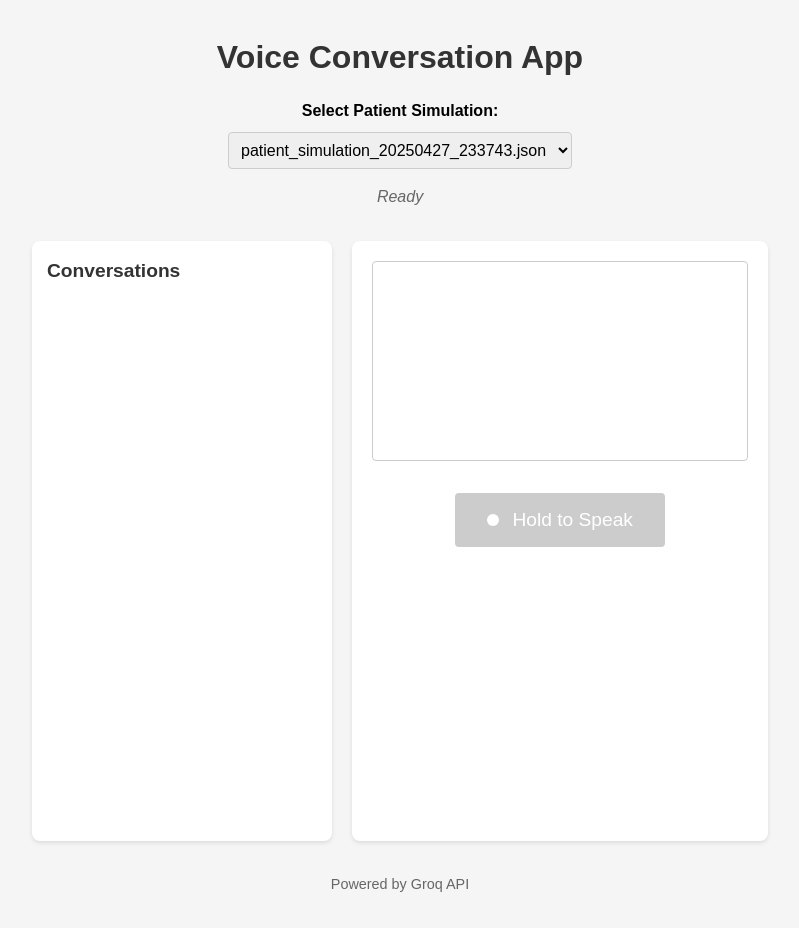
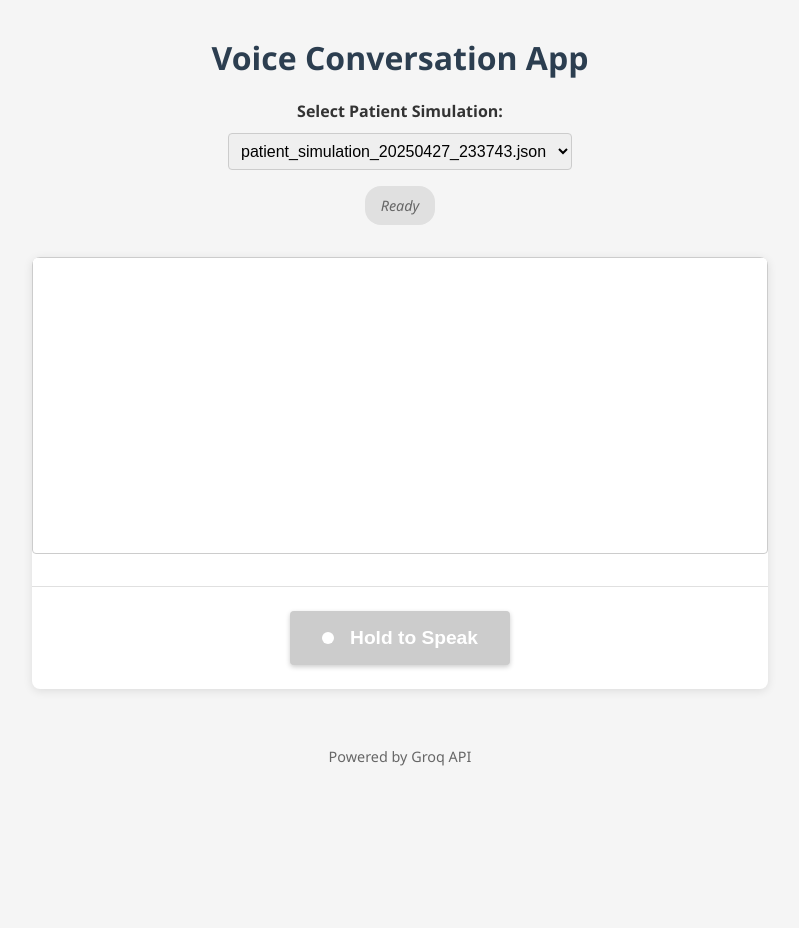
Before and after one commit to kmadhok/DoctorSimulation, a Flask app: page / in a window 1280 px wide. Shown: the whole page, without its empty margins (240-1039 px from the left). After the commit the page ends 766 px from the top, so only its background shows below. Run offline with Flask 3, Linux system fonts and the light colour scheme; data that the repository does not hold is empty.

Commit message:
restore checkpoint

```diff
--- a/app.py
+++ b/app.py
@@ -27,24 +27,15 @@ from utils.groq_integration import get_groq_response
 from utils.groq_transcribe import transcribe_audio_data
 from utils.groq_tts_speech import generate_speech_audio
 from utils.patient_simulation import load_patient_simulation, get_patient_system_prompt
-from models import db, Conversation, Message
 
 # Initialize Flask app
 app = Flask(__name__)
-
-# Configure SQLite database
-app.config['SQLALCHEMY_DATABASE_URI'] = 'sqlite:///conversations.db'
-app.config['SQLALCHEMY_TRACK_MODIFICATIONS'] = False
-
-# Initialize database
-db.init_app(app)
 
 # Initialize conversation history
 conversation_history = []
 
 # Global variable to store the current patient simulation
 current_patient_simulation = None
-current_conversation = None
 
 def get_available_patient_simulations():
     """Get list of available patient simulation files"""
@@ -65,10 +56,6 @@ def initialize_patient_data(patient_file=None):
 
 # Use this global variable instead of the one dependent on args
 patient_data = initialize_patient_data()
-
-# Create database tables
-with app.app_context():
-    db.create_all()
 
 # Move the argument parsing inside the if __name__ == '__main__' block
 if __name__ == '__main__':
@@ -117,7 +104,7 @@ def list_patient_simulations():
 @app.route('/api/select-simulation', methods=['POST'])
 def select_simulation():
     """Select a patient simulation"""
-    global patient_data, current_patient_simulation, current_conversation
+    global patient_data, current_patient_simulation
 
     try:
         data = request.get_json()
@@ -137,11 +124,6 @@ def select_simulation():
         # Load the selected simulation
         patient_data = initialize_patient_data(simulation_file)
 
-        # Create a new conversation for this simulation
-        current_conversation = Conversation(patient_simulation=simulation_file)
-        db.session.add(current_conversation)
-        db.session.commit()
-
         # Clear conversation history when changing simulations
         conversation_history.clear()
 
@@ -157,36 +139,6 @@ def select_simulation():
             'message': f'Error selecting simulation: {str(e)}'
         }), 500
 
-@app.route('/api/conversations', methods=['GET'])
-def get_conversations():
-    """Get all conversations"""
-    try:
-        conversations = Conversation.query.order_by(Conversation.created_at.desc()).all()
-        result = []
-        for conv in conversations:
-            messages = [{
-                'role': msg.role,
-                'content': msg.content,
-                'timestamp': msg.timestamp.isoformat()
-            } for msg in conv.messages]
-
-            result.append({
-                'id': conv.id,
-                'patient_simulation': conv.patient_simulation,
-                'created_at': conv.created_at.isoformat(),
-                'messages': messages
-            })
-
-        return jsonify({
-            'status': 'success',
-            'conversations': result
-        })
-    except Exception as e:
-        return jsonify({
-            'status': 'error',
-            'message': f'Error fetching conversations: {str(e)}'
-        }), 500
-
 @app.route('/process_audio', methods=['POST'])
 def process_audio():
     """
@@ -197,7 +149,7 @@ def process_audio():
     4. Generate speech audio from response
     5. Return all results to client
     """
-    global conversation_history, current_conversation
+    global conversation_history
 
     try:
         # Check if audio file was sent
@@ -259,22 +211,6 @@ def process_audio():
         conversation_history.append({"role": "user", "content": transcription})
         conversation_history.append({"role": "assistant", "content": response_text})
 
-        # Save messages to database if we have a current conversation
-        if current_conversation:
-            user_message = Message(
-                conversation_id=current_conversation.id,
-                role='user',
-                content=transcription
-            )
-            assistant_message = Message(
-                conversation_id=current_conversation.id,
-                role='assistant',
-                content=response_text
-            )
-            db.session.add(user_message)
-            db.session.add(assistant_message)
-            db.session.commit()
-
         # Generate speech audio from response
         speech_audio_bytes = generate_speech_audio(response_text)
 
--- a/requirements.txt
+++ b/requirements.txt
@@ -6,7 +6,6 @@ charset-normalizer==3.4.1
 click==8.1.8
 distro==1.9.0
 Flask==2.3.3
-Flask-SQLAlchemy==3.1.1
 groq==0.4.0
 h11==0.14.0
 httpcore==0.16.3
--- a/static/css/style.css
+++ b/static/css/style.css
@@ -1,4 +1,4 @@
-/* General styles */
+/* Reset and base styles */
 * {
     margin: 0;
     padding: 0;
@@ -6,163 +6,189 @@
 }
 
 body {
-    font-family: Arial, sans-serif;
+    font-family: 'Segoe UI', Tahoma, Geneva, Verdana, sans-serif;
     line-height: 1.6;
+    color: #333;
     background-color: #f5f5f5;
 }
 
 .container {
-    max-width: 1200px;
+    max-width: 800px;
     margin: 0 auto;
-    padding: 20px;
+    padding: 2rem;
+    height: 100vh;
+    display: flex;
+    flex-direction: column;
 }
 
 /* Header styles */
 header {
     text-align: center;
-    margin-bottom: 20px;
+    margin-bottom: 2rem;
 }
 
 h1 {
-    color: #333;
-    margin-bottom: 15px;
-}
-
-.simulation-selector {
-    margin-bottom: 15px;
+    color: #2c3e50;
+    margin-bottom: 0.5rem;
 }
 
 .status {
-    color: #666;
-    font-style: italic;
-}
-
-/* Main content layout */
-.main-content {
-    display: flex;
-    gap: 20px;
-    min-height: calc(100vh - 200px);
-}
-
-/* Sidebar styles */
-.sidebar {
-    width: 300px;
-    background-color: white;
-    border-radius: 8px;
-    padding: 15px;
-    box-shadow: 0 2px 4px rgba(0, 0, 0, 0.1);
-}
-
-.sidebar h2 {
-    color: #333;
-    margin-bottom: 15px;
-    font-size: 1.2em;
-}
-
-.conversation-list {
-    display: flex;
-    flex-direction: column;
-    gap: 10px;
-}
-
-.conversation-item {
-    padding: 10px;
-    background-color: #f8f9fa;
-    border-radius: 4px;
-    cursor: pointer;
-    transition: background-color 0.2s;
-}
-
-.conversation-item:hover {
-    background-color: #e9ecef;
-}
-
-.conversation-item.active {
-    background-color: #e3f2fd;
-    border-left: 3px solid #2196f3;
-}
-
-.conversation-item .timestamp {
-    font-size: 0.8em;
-    color: #666;
+    display: inline-block;
+    padding: 0.5rem 1rem;
+    background-color: #e0e0e0;
+    border-radius: 1rem;
+    font-size: 0.9rem;
+    font-weight: 500;
 }
 
 /* Main content styles */
 main {
     flex: 1;
+    display: flex;
+    flex-direction: column;
     background-color: white;
-    border-radius: 8px;
-    padding: 20px;
-    box-shadow: 0 2px 4px rgba(0, 0, 0, 0.1);
+    border-radius: 0.5rem;
+    box-shadow: 0 2px 10px rgba(0, 0, 0, 0.1);
+    overflow: hidden;
 }
 
+/* Conversation area */
 .conversation {
-    margin-bottom: 20px;
-    max-height: calc(100vh - 300px);
+    flex: 1;
+    padding: 1.5rem;
     overflow-y: auto;
+    display: flex;
+    flex-direction: column;
+    gap: 1rem;
 }
 
 .message {
-    margin-bottom: 15px;
-    padding: 10px;
-    border-radius: 8px;
     max-width: 80%;
+    padding: 1rem;
+    border-radius: 0.8rem;
+    position: relative;
 }
 
-.message.user {
-    background-color: #e3f2fd;
-    margin-left: auto;
+.message p {
+    margin: 0;
+    word-break: break-word;
 }
 
-.message.assistant {
-    background-color: #f5f5f5;
-    margin-right: auto;
+/* User message styles */
+.message.user {
+    align-self: flex-end;
+    background-color: #3498db;
+    color: white;
+    border-bottom-right-radius: 0.2rem;
 }
 
-/* Controls styles */
-.controls {
-    text-align: center;
-    margin-top: 20px;
+/* Assistant message styles */
+.message.assistant {
+    align-self: flex-start;
+    background-color: #f0f0f0;
+    color: #333;
+    border-bottom-left-radius: 0.2rem;
 }
 
+/* Controls area */
+.controls {
+    padding: 1.5rem;
+    border-top: 1px solid #e0e0e0;
+    display: flex;
+    justify-content: center;
+}
+
+/* Record button */
 .record-button {
-    padding: 15px 30px;
-    font-size: 1.1em;
-    background-color: #2196f3;
+    display: flex;
+    align-items: center;
+    justify-content: center;
+    gap: 0.5rem;
+    padding: 1rem 2rem;
+    background-color: #e74c3c;
     color: white;
     border: none;
-    border-radius: 25px;
+    border-radius: 2rem;
+    font-size: 1rem;
+    font-weight: 600;
     cursor: pointer;
-    transition: background-color 0.2s;
+    transition: all 0.2s ease;
+    box-shadow: 0 2px 5px rgba(0, 0, 0, 0.2);
 }
 
 .record-button:hover {
-    background-color: #1976d2;
+    background-color: #c0392b;
+    transform: translateY(-2px);
+    box-shadow: 0 4px 8px rgba(0, 0, 0, 0.2);
 }
 
-.record-button:disabled {
-    background-color: #ccc;
-    cursor: not-allowed;
+.record-button:active {
+    transform: translateY(1px);
+    box-shadow: 0 1px 3px rgba(0, 0, 0, 0.2);
+}
+
+.record-button.recording {
+    background-color: #c0392b;
+    animation: pulse 1.5s infinite;
 }
 
 .record-icon {
     display: inline-block;
-    width: 12px;
-    height: 12px;
+    width: 1rem;
+    height: 1rem;
     background-color: white;
     border-radius: 50%;
-    margin-right: 8px;
 }
 
 /* Footer styles */
 footer {
     text-align: center;
-    margin-top: 20px;
-    color: #666;
-    font-size: 0.9em;
+    padding-top: 1.5rem;
+    font-size: 0.9rem;
+    color: #7f8c8d;
+}
+
+/* Animations */
+@keyframes pulse {
+    0% {
+        transform: scale(1);
+    }
+    50% {
+        transform: scale(1.05);
+    }
+    100% {
+        transform: scale(1);
+    }
+}
+
+/* Media queries for responsiveness */
+@media (max-width: 768px) {
+    .container {
+        padding: 1rem;
+        height: 100vh;
+    }
+
+    .message {
+        max-width: 90%;
+    }
+}
+
+@media (max-width: 480px) {
+    h1 {
+        font-size: 1.8rem;
+    }
+
+    .record-button {
+        padding: 0.8rem 1.5rem;
+    }
 }
 
 /* Add styles for simulation selector */
+.simulation-selector {
+    margin: 1rem 0;
+    text-align: center;
+}
+
 .simulation-selector label {
     display: block;
     margin-bottom: 0.5rem;
@@ -248,25 +274,3 @@ footer {
     margin-top: 2rem;
     color: #666;
 }
-
-/* Media queries for responsiveness */
-@media (max-width: 768px) {
-    .container {
-        padding: 1rem;
-        height: 100vh;
-    }
-
-    .message {
-        max-width: 90%;
-    }
-}
-
-@media (max-width: 480px) {
-    h1 {
-        font-size: 1.8rem;
-    }
-
-    .record-button {
-        padding: 0.8rem 1.5rem;
-    }
-}
--- a/static/js/main.js
+++ b/static/js/main.js
@@ -4,14 +4,12 @@ document.addEventListener('DOMContentLoaded', async () => {
     const statusElement = document.getElementById('status');
     const conversationElement = document.getElementById('conversation');
     const simulationSelect = document.getElementById('simulationSelect');
-    const conversationList = document.getElementById('conversationList');
 
     // Audio recording variables
     let mediaRecorder = null;
     let audioChunks = [];
     let isRecording = false;
     let currentSimulation = null;
-    let currentConversationId = null;
 
     // Audio context for playback
     let audioContext;
@@ -24,128 +22,14 @@ document.addEventListener('DOMContentLoaded', async () => {
         }
     }
 
-    // Initialize the application
-    async function initializeApp() {
-        try {
-            // Load available simulations
-            const response = await fetch('/api/patient-simulations');
-            const data = await response.json();
+    // Load available simulations
+    await loadSimulations();
 
-            if (data.status === 'success') {
-                simulationSelect.innerHTML = data.simulations
-                    .map(sim => `<option value="${sim}">${sim}</option>`)
-                    .join('');
-
-                if (data.current_simulation) {
-                    simulationSelect.value = data.current_simulation;
-                    currentSimulation = data.current_simulation;
-                    recordButton.disabled = false;
-                }
-            }
-
-            // Load conversations
-            await loadConversations();
-        } catch (error) {
-            console.error('Error initializing app:', error);
-            statusElement.textContent = 'Error initializing app';
-        }
-    }
-
-    // Load conversations from the server
-    async function loadConversations() {
-        try {
-            const response = await fetch('/api/conversations');
-            const data = await response.json();
-
-            if (data.status === 'success') {
-                conversationList.innerHTML = data.conversations
-                    .map(conv => `
-                        <div class="conversation-item" data-id="${conv.id}">
-                            <div class="simulation">${conv.patient_simulation || 'No simulation'}</div>
-                            <div class="timestamp">${new Date(conv.created_at).toLocaleString()}</div>
-                        </div>
-                    `)
-                    .join('');
-
-                // Add click handlers to conversation items
-                document.querySelectorAll('.conversation-item').forEach(item => {
-                    item.addEventListener('click', () => displayConversation(item.dataset.id, data.conversations));
-                });
-            }
-        } catch (error) {
-            console.error('Error loading conversations:', error);
-        }
-    }
-
-    // Display a specific conversation
-    function displayConversation(conversationId, conversations) {
-        const conversation = conversations.find(c => c.id === parseInt(conversationId));
-        if (!conversation) return;
-
-        // Update active state
-        document.querySelectorAll('.conversation-item').forEach(item => {
-            item.classList.toggle('active', item.dataset.id === conversationId);
-        });
-
-        // Display messages
-        conversationElement.innerHTML = conversation.messages
-            .map(msg => `
-                <div class="message ${msg.role}">
-                    <div class="content">${msg.content}</div>
-                    <div class="timestamp">${new Date(msg.timestamp).toLocaleString()}</div>
-                </div>
-            `)
-            .join('');
-
-        // Scroll to bottom
-        conversationElement.scrollTop = conversationElement.scrollHeight;
-
-        // Update current conversation ID
-        currentConversationId = conversationId;
-    }
-
-    // Handle simulation selection
-    simulationSelect.addEventListener('change', async (e) => {
-        try {
-            const response = await fetch('/api/select-simulation', {
-                method: 'POST',
-                headers: {
-                    'Content-Type': 'application/json'
-                },
-                body: JSON.stringify({
-                    simulation_file: e.target.value
-                })
-            });
-
-            const data = await response.json();
-            if (data.status === 'success') {
-                statusElement.textContent = `Selected: ${data.current_simulation}`;
-                // Clear conversation display
-                conversationElement.innerHTML = '';
-                // Reload conversations to get the new one
-                await loadConversations();
-            }
-        } catch (error) {
-            console.error('Error selecting simulation:', error);
-            statusElement.textContent = 'Error selecting simulation';
-        }
-    });
-
-    // Handle recording
+    // Set up event listeners
     recordButton.addEventListener('mousedown', startRecording);
     recordButton.addEventListener('mouseup', stopRecording);
     recordButton.addEventListener('mouseleave', stopRecording);
-
-    // Touch events for mobile
-    recordButton.addEventListener('touchstart', (e) => {
-        e.preventDefault();
-        startRecording();
-    });
-
-    recordButton.addEventListener('touchend', (e) => {
-        e.preventDefault();
-        stopRecording();
-    });
+    simulationSelect.addEventListener('change', handleSimulationChange);
 
     // Request microphone access
     async function setupMicrophone() {
@@ -178,6 +62,75 @@ document.addEventListener('DOMContentLoaded', async () => {
     // Update status message
     function updateStatus(message) {
         statusElement.textContent = message;
+    }
+
+    // Load available simulations
+    async function loadSimulations() {
+        try {
+            const response = await fetch('/api/patient-simulations');
+            const data = await response.json();
+
+            if (data.status === 'success') {
+                // Clear loading option
+                simulationSelect.innerHTML = '';
+
+                // Add simulations to select
+                data.simulations.forEach(simulation => {
+                    const option = document.createElement('option');
+                    option.value = simulation;
+                    option.textContent = simulation;
+                    simulationSelect.appendChild(option);
+                });
+
+                // Set current simulation if available
+                if (data.current_simulation) {
+                    simulationSelect.value = data.current_simulation;
+                    currentSimulation = data.current_simulation;
+                    recordButton.disabled = false;
+                }
+            } else {
+                throw new Error(data.message || 'Failed to load simulations');
+            }
+        } catch (error) {
+            console.error('Error loading simulations:', error);
+            statusElement.textContent = 'Error loading simulations';
+        }
+    }
+
+    // Handle simulation change
+    async function handleSimulationChange(event) {
+        const selectedSimulation = event.target.value;
+        if (!selectedSimulation) return;
+
+        try {
+            statusElement.textContent = 'Loading simulation...';
+            recordButton.disabled = true;
+
+            const response = await fetch('/api/select-simulation', {
+                method: 'POST',
+                headers: {
+                    'Content-Type': 'application/json'
+                },
+                body: JSON.stringify({
+                    simulation_file: selectedSimulation
+                })
+            });
+
+            const data = await response.json();
+
+            if (data.status === 'success') {
+                currentSimulation = data.current_simulation;
+                statusElement.textContent = 'Ready';
+                recordButton.disabled = false;
+                conversationElement.innerHTML = ''; // Clear conversation
+            } else {
+                throw new Error(data.message || 'Failed to select simulation');
+            }
+        } catch (error) {
+            console.error('Error selecting simulation:', error);
+            statusElement.textContent = 'Error selecting simulation';
+            recordButton.disabled = true;
+        }
     }
 
     // Start recording
@@ -255,9 +208,6 @@ document.addEventListener('DOMContentLoaded', async () => {
                 }
 
                 statusElement.textContent = 'Ready';
-
-                // Reload conversations to get the updated one
-                await loadConversations();
             } else if (data.status === 'exit') {
                 addMessage('assistant', data.assistant_response_text);
                 statusElement.textContent = 'Conversation ended';
@@ -275,10 +225,7 @@ document.addEventListener('DOMContentLoaded', async () => {
     function addMessage(role, content) {
         const messageDiv = document.createElement('div');
         messageDiv.className = `message ${role}`;
-        messageDiv.innerHTML = `
-            <div class="content">${content}</div>
-            <div class="timestamp">${new Date().toLocaleString()}</div>
-        `;
+        messageDiv.textContent = content;
         conversationElement.appendChild(messageDiv);
         conversationElement.scrollTop = conversationElement.scrollHeight;
     }
@@ -382,6 +329,27 @@ document.addEventListener('DOMContentLoaded', async () => {
         }
     }
 
+    // Add touch support for mobile devices
+    recordButton.addEventListener('touchstart', async function(e) {
+        e.preventDefault(); // Prevent default touch behavior
+
+        // Initialize audio context on first interaction
+        initAudioContext();
+
+        // Ensure microphone is set up
+        if (!mediaRecorder) {
+            const setupSuccess = await setupMicrophone();
+            if (!setupSuccess) return;
+        }
+
+        startRecording();
+    });
+
+    recordButton.addEventListener('touchend', function(e) {
+        e.preventDefault(); // Prevent default touch behavior
+        stopRecording();
+    });
+
     // Initialize the app
-    initializeApp();
+    updateStatus('Ready');
 });
--- a/templates/index.html
+++ b/templates/index.html
@@ -19,14 +19,6 @@
             <p class="status" id="status">Ready</p>
         </header>
 
-        <div class="main-content">
-            <aside class="sidebar">
-                <h2>Conversations</h2>
-                <div class="conversation-list" id="conversationList">
-                    <!-- Conversations will be listed here -->
-                </div>
-            </aside>
-
         <main>
             <div class="conversation" id="conversation">
                 <!-- Conversation messages will be displayed here -->
@@ -39,7 +31,6 @@
                 </button>
             </div>
         </main>
-        </div>
 
         <footer>
             <p>Powered by Groq API</p>
```
Also changed, not shown: models.py (deleted, +0 -17 lines), tests/test_conversations.py (deleted, +0 -122 lines). Lines whose indentation alone changed are shown as unchanged.
